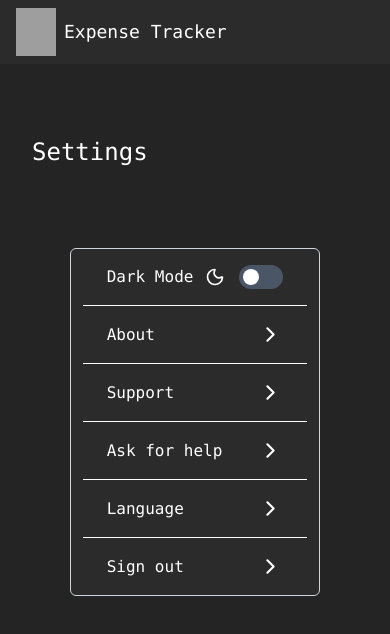
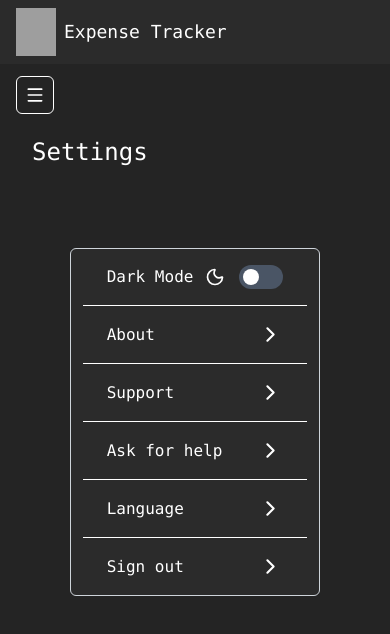
Before and after one commit to Ein-shen/Finance_tracker, a React (Vite) app in the folder client/: page /dashboard/settings in a window 390 px wide. Shown: the top 634 px of the page. Built offline with nearby package versions, Linux system fonts and the light colour scheme; no server answers; grey boxes are pictures that could not be loaded.

Commit message:
added changes in the left side bar getting back the menu when mobile

```diff
--- a/client/src/pages/user/Leftsidebar.jsx
+++ b/client/src/pages/user/Leftsidebar.jsx
@@ -6,6 +6,7 @@ import {
   Receipt,
   Settings,
   LayoutDashboard,
+  Menu,
   X,
 } from 'lucide-react'
 import { useNavigate, useLocation } from 'react-router-dom'
@@ -19,9 +20,10 @@ const navItems = [
   { label: 'Settings', icon: Settings, path: '/dashboard/settings' },
 ]
 
-export const Leftsidebar = ({ isOpen, setIsOpen }) => {
+export const Leftsidebar = () => {
   const navigate = useNavigate()
   const location = useLocation()
+  const [isOpen, setIsOpen] = useState(false)
 
   const handleNavigate = (path) => {
     navigate(path)
@@ -30,7 +32,19 @@ export const Leftsidebar = ({ isOpen, setIsOpen }) => {
 
   return (
     <>
-      {/* Overlay - mobile only. Starts below the navbar (top-16) */}
+      {/* Menu button - mobile only, small, under the navbar. Hidden while the drawer is open */}
+      {!isOpen && (
+        <button
+          onClick={() => setIsOpen(true)}
+          aria-label="Open menu"
+          className="md:hidden fixed left-4 top-[4.75rem] z-30 flex items-center gap-2 rounded-md border border-border bg-background px-2 py-2 font-mono text-sm"
+        >
+          <Menu className="w-5 h-5" />
+
+        </button>
+      )}
+
+      {/* Overlay - mobile only, starts right below the navbar */}
       {isOpen && (
         <div
           onClick={() => setIsOpen(false)}
@@ -38,25 +52,23 @@ export const Leftsidebar = ({ isOpen, setIsOpen }) => {
         />
       )}
 
-      {/* Sidebar: starts below the navbar (top-16), z-40 is under the navbar's z-50 */}
+      {/* Sidebar: always starts right below the navbar */}
       <div
-        className={`theme-card w-64 fixed left-0 top-16 bottom-0 flex flex-col items-center text-center theme-text  z-40 transform transition-transform duration-300 overflow-y-auto ${
+        className={`theme-card w-64 fixed left-0 top-16 bottom-0 flex flex-col items-center text-center theme-text border-r border-border z-40 transform transition-transform duration-300 overflow-y-auto ${
           isOpen ? 'translate-x-0' : '-translate-x-full'
         } md:translate-x-0`}
       >
-        {/* Close button - mobile only */}
+        {/* Close button - mobile only. Brings the Menu button back */}
         <button
           onClick={() => setIsOpen(false)}
           className="md:hidden absolute top-4 right-2"
+          aria-label="Close menu"
         >
           <X className="w-5 h-5" />
         </button>
 
-        {/* Logo */}
-
-
         {/* Main Navigation */}
-        <div className="w-full space-y-4 px-6 pt-5 ">
+        <div className="w-full space-y-4 px-6 pt-5">
           {navItems.map(({ label, icon: Icon, path }) => {
             const isActive =
               path === '/dashboard'
```
